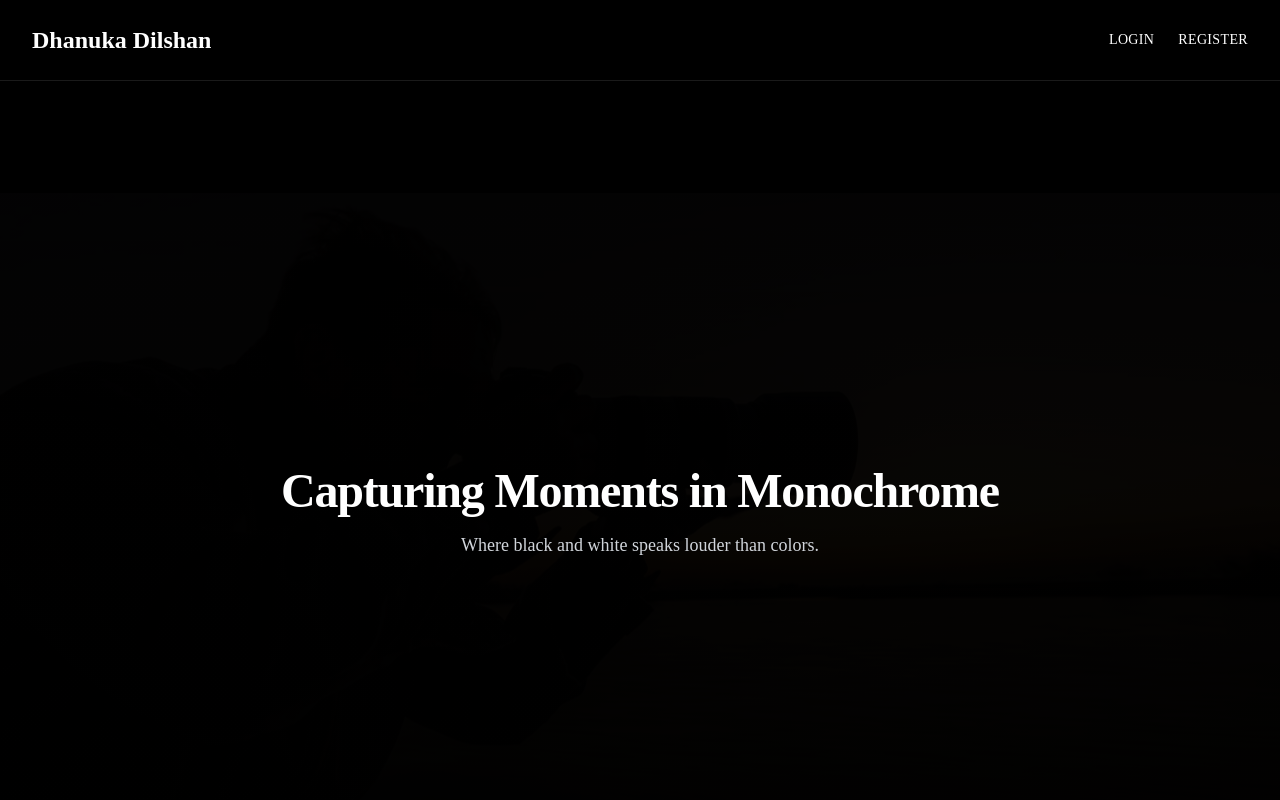
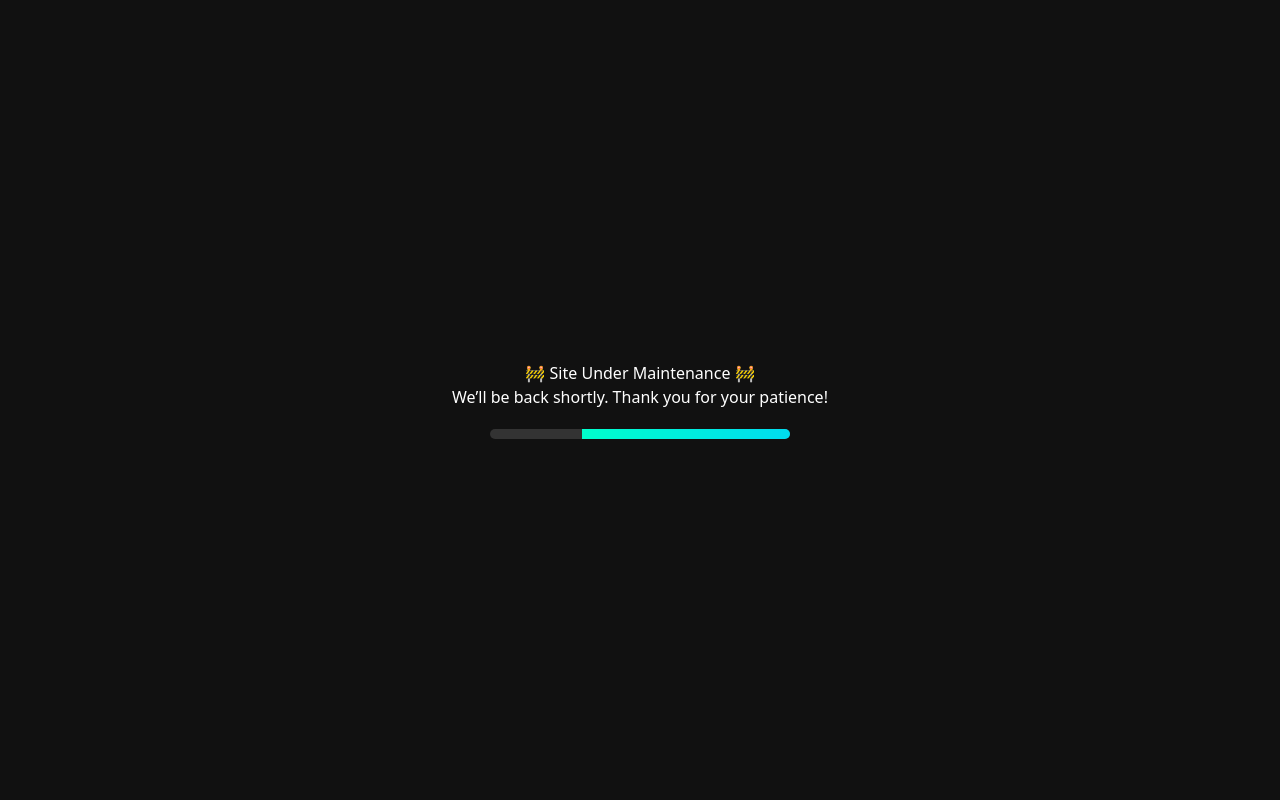
Before and after one commit to tharidhu1225/danuka-dilshan, a React (Vite) app: page / in a window 1280 px wide. Shown: the top 800 px of the page. Built offline with nearby package versions, Linux system fonts and the light colour scheme.

Commit message:
Maintan mood

```diff
--- a/src/App.jsx
+++ b/src/App.jsx
@@ -9,6 +9,7 @@ import ResponseTest from './pages/admin/responseTest'
 import { GoogleOAuthProvider } from '@react-oauth/google'
 import PhotographerHomePage from './pages/UserInterface'
 import Register from './pages/register'
+import Maintenance from './pages/maintaince'
 
 
 
@@ -23,7 +24,7 @@ function App() {
       <Toaster position='top-right'/>
       <GoogleOAuthProvider clientId='474190677487-al5kcu80p13msbvmmf8tu52d8la5bgie.apps.googleusercontent.com'>
       <Routes path="/*">
-        <Route path="/" element={<PhotographerHomePage/>}/>
+        <Route path="/" element={<Maintenance/>}/>
         <Route path="/home/*" element={<HomePage/>}/>
         <Route path="/login" element={<LoginPage/>}/>
         <Route path="/register" element={<Register/>}/>
--- a/src/pages/home/contact.jsx
+++ b/src/pages/home/contact.jsx
@@ -0,0 +1,5 @@
+export default function Home() {
+    return(
+        <div></div>
+    )
+}
--- /dev/null
+++ b/src/pages/maintaince.jsx
@@ -0,0 +1,16 @@
+import React from 'react';
+import './maintaince/Maintenance.css'; // Import styles
+
+export default function Maintenance() {
+  return (
+    <div className="maintenance-container">
+      <div className="maintenance-content">
+        <h1>🚧 Site Under Maintenance 🚧</h1>
+        <p>We’ll be back shortly. Thank you for your patience!</p>
+        <div className="progress-bar">
+          <div className="progress-bar-inner"></div>
+        </div>
+      </div>
+    </div>
+  );
+}
--- /dev/null
+++ b/src/pages/maintaince/Maintenance.css
@@ -0,0 +1,62 @@
+/* Fullscreen background */
+.maintenance-container {
+  position: fixed;
+  top: 0;
+  left: 0;
+  width: 100%;
+  height: 100%;
+  background-color: #111;
+  color: white;
+  display: flex;
+  justify-content: center;
+  align-items: center;
+  z-index: 9999;
+}
+
+/* Content Center */
+.maintenance-content {
+  text-align: center;
+}
+
+/* Progress Bar Container */
+.progress-bar {
+  margin-top: 20px;
+  width: 300px;
+  height: 10px;
+  background-color: #333;
+  border-radius: 5px;
+  overflow: hidden;
+  margin-left: auto;
+  margin-right: auto;
+}
+
+/* Animated Progress */
+.progress-bar-inner {
+  width: 100%;
+  height: 100%;
+  background: linear-gradient(90deg, #00ffcc, #00ccff);
+  animation: loading 1.5s linear infinite;
+}
+
+/* Animation Keyframes */
+@keyframes loading {
+  0% {
+    transform: translateX(-100%);
+  }
+  100% {
+    transform: translateX(100%);
+  }
+}
+/* Responsive Design */
+@media (max-width: 600px) {
+    .progress-bar {
+        width: 80%;
+    }
+    .maintenance-content h1 {
+        font-size: 1.5em;
+    }
+    .maintenance-content p {
+        font-size: 1em;
+    }
+}
+/* Responsive Design */
```
